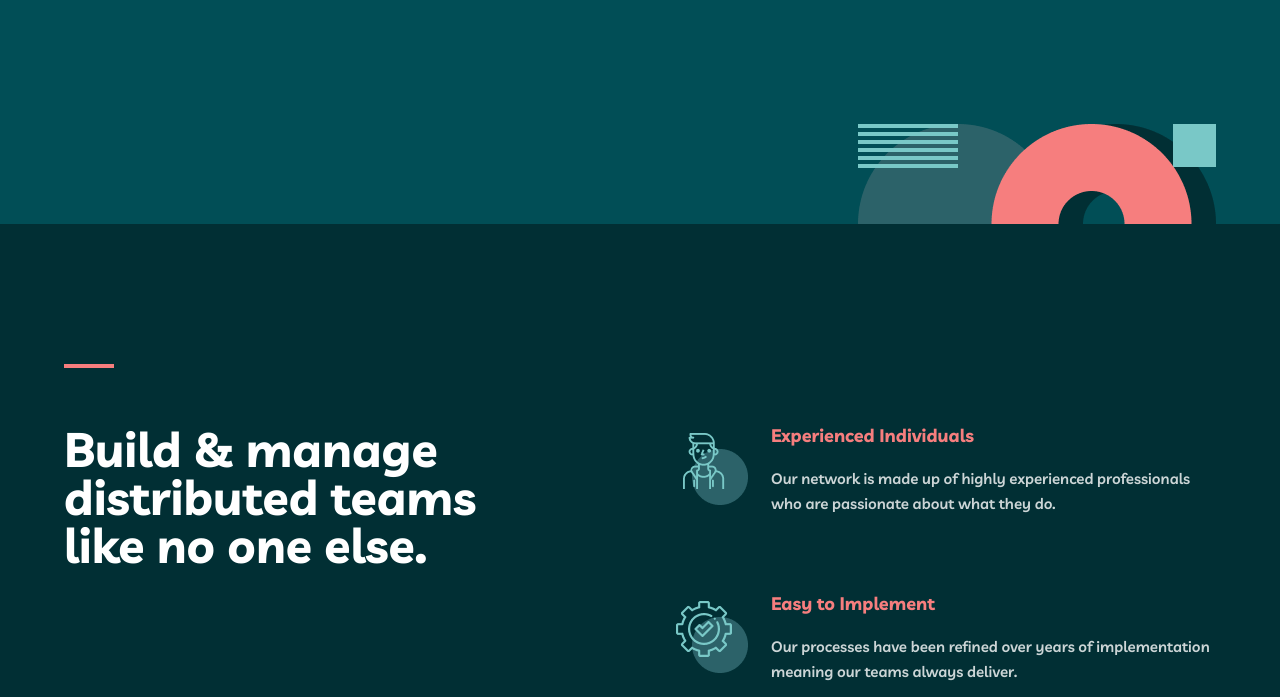
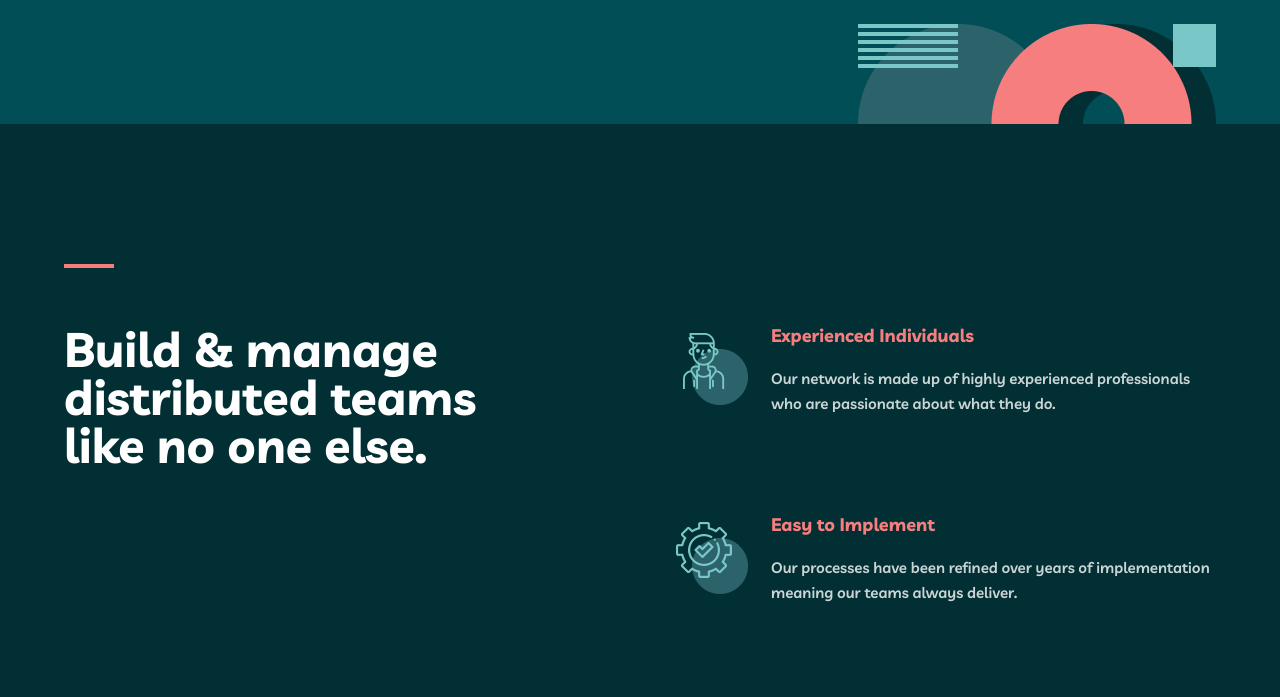
Before and after one commit to azizkhonn/My-team-web, a plain HTML site: page index.html in a window 1280 px wide. Shown: the part 580-1277 px from the top of the page. Drawn offline with Linux system fonts and the light colour scheme.

Commit message:
bugs fixed

```diff
--- a/scss/_normalize.scss
+++ b/scss/_normalize.scss
@@ -30,7 +30,6 @@
 
   main {
     display: block;
-    padding: 100px 0;
   }
 
   /**
--- a/scss/blocks/_submit-section.scss
+++ b/scss/blocks/_submit-section.scss
@@ -1,8 +1,6 @@
 .main__title-wrapper {
     width: 350px;
 }
-
-
 
 .main__title {
     color: #FFF;
@@ -16,7 +14,7 @@
 .manage__content-wrapper{
     display: flex;
     flex-direction: column;
-    gap: 20px;
+    gap: 15px;
 }
 
 .main__link {
@@ -70,6 +68,11 @@
     gap: 27px;
 }
 
+.manage__content + .manage__content {
+    padding-top: 54px;
+    padding: 80px 0;
+}
+
 .submit__btn {
     width: 123px;
     height: 48px;
```
Also changed, not shown: css/style.css, 1 other file.
